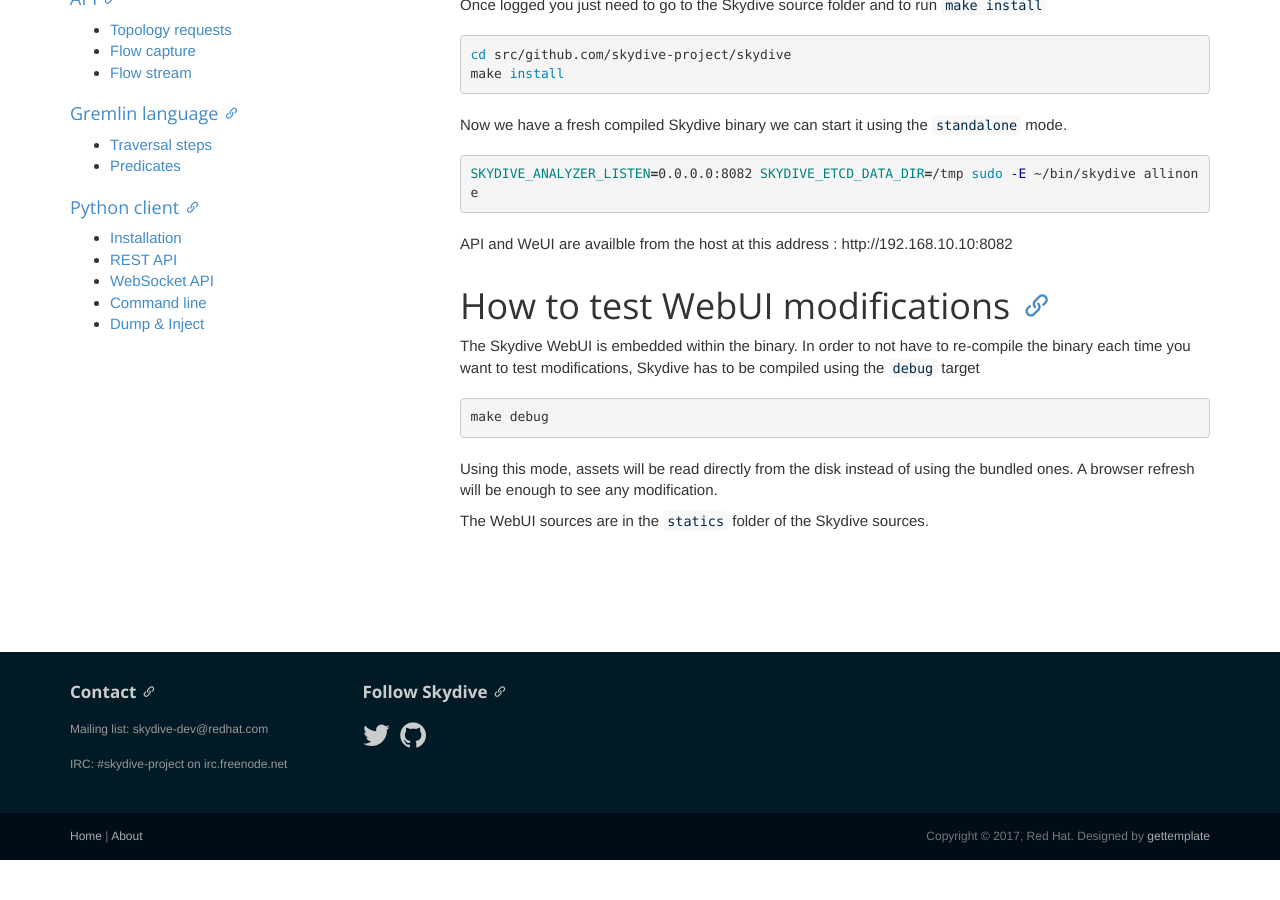
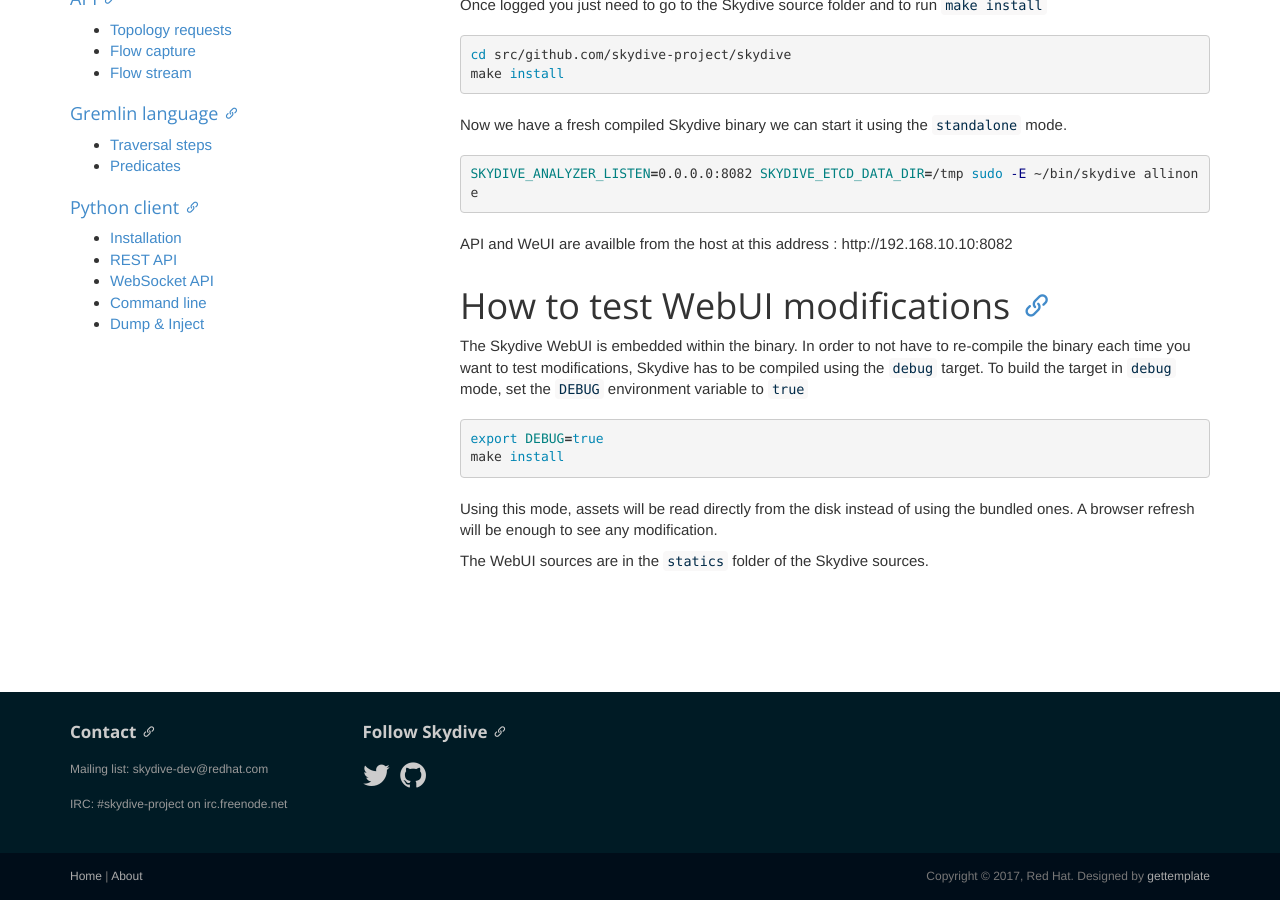
Before and after one commit to skydive-project/skydive.network, a Jekyll site: the page built from documentation/contribute.md, in a window 1280 px wide and 900 px high, scrolled down 977 px. Built offline with Jekyll 4.4.1, drawn with Linux system fonts in a browser that asks for light colours; nearby versions of some CDN libraries; before the commit the page ends 1837 px from its top, so only the background shows below that.

Commit message:
doc: update the make debug doc as per new change

```diff
--- a/documentation/contribute.md
+++ b/documentation/contribute.md
@@ -67,10 +67,12 @@
 
 The Skydive WebUI is embedded within the binary. In order to not have to re-compile the
 binary each time you want to test modifications, Skydive has to be compiled
-using the `debug` target
+using the `debug` target. To build the target in `debug` mode, set the `DEBUG`
+environment variable to `true`
 
 {% highlight shell %}
-make debug
+export DEBUG=true
+make install
 {% endhighlight %}
 
 Using this mode, assets will be read directly from the disk instead of using the bundled ones.
```
